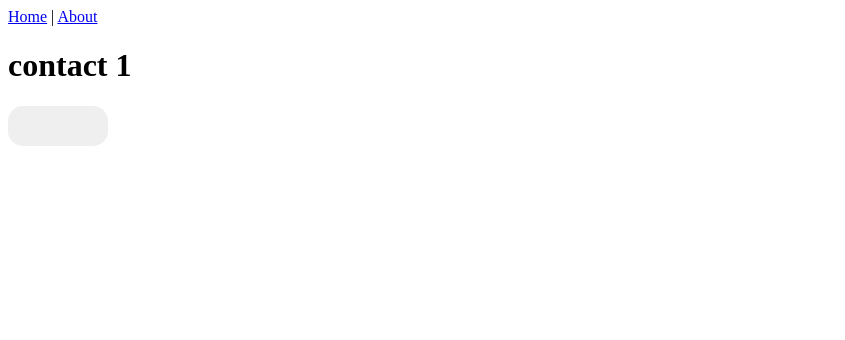
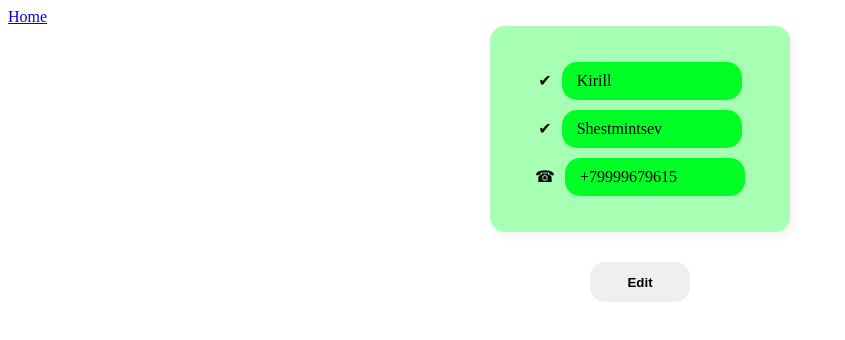
Before and after one commit to shestmintsev-kirill/Contact-book, a Vue app: page /info/1 in a window 1280 px wide. Shown: the top 340 px of the page, without its empty margins (0-845 px from the left). Built offline with nearby package versions, Linux system fonts and the light colour scheme.

Commit message:
full localStorage, sort, add, remove and edit

```diff
--- a/src/App.vue
+++ b/src/App.vue
@@ -1,7 +1,6 @@
 <template>
   <div id="app">
-    <router-link to="/">Home</router-link> |
-    <router-link to="/info">About</router-link>
+    <router-link to="/">Home</router-link>
     <router-view />
   </div>
 </template>
--- a/src/components/AddContact.vue
+++ b/src/components/AddContact.vue
@@ -1,10 +1,26 @@
 <template>
-  <form @submit.prevent="onSubmit">
-    <input v-model="name" placeholder="Name" type="text" />
-    <input v-model="sername" placeholder="Sername" type="text" />
-    <input v-model="tel" placeholder="Tel" type="number" />
+  <transition name="after">
+    <div class="after-mask" @click.self="$emit('closeContact')">
+      <form @submit.prevent="onSubmit" class="after-container">
+        <input maxlength="12" v-model="name" placeholder="Name" type="text" />
+        <input
+          maxlength="12"
+          v-model="sername"
+          placeholder="Sername"
+          type="text"
+        />
+        <input v-model="tel" placeholder="Tel: 7(900)1234567" type="number" />
+        <div class="flex-wrapper">
+          <span v-if="isActive">&#10004;</span>
+          <span v-if="!isActive">&#10008;</span>
+          <p :class="{ active: isActive }" class="validTel">
+            Tel value 11, this {{ tel.length }}
+          </p>
+        </div>
         <button type="submit">add</button>
       </form>
+    </div>
+  </transition>
 </template>
 
 <script>
@@ -15,22 +31,36 @@ export default {
   data: () => ({
     name: "",
     sername: "",
-    tel: ""
+    tel: "",
+    isActive: false
   }),
   methods: {
     ...mapActions("contact", ["addNewContact"]),
     onSubmit() {
-      if ((this.name, this.sermane, this.tel)) {
+      if (
+        (this.name,
+        this.sermane,
+        this.name.length > 3 && this.sername.length > 2,
+        this.tel.length === 11)
+      ) {
         const newContact = {
-          id: Date.now(),
           name: this.name,
           sername: this.sername,
           tel: this.tel
         };
         this.addNewContact(newContact);
-        this.$emit("addContact");
+        this.$emit("closeContact");
       } else {
-        alert("Заполните форму!");
+        alert("Fix!");
+      }
+    }
+  },
+  watch: {
+    tel() {
+      if (this.tel.length === 11) {
+        this.isActive = true;
+      } else {
+        this.isActive = false;
       }
     }
   }
@@ -38,19 +68,14 @@ export default {
 </script>
 
 <style scoped lang="scss">
+@import "../style/style.scss";
+
+@include modal;
+
 input::-webkit-outer-spin-button,
 input::-webkit-inner-spin-button {
   -webkit-appearance: none;
 }
-
-form {
-  border: 5px solid rgba(192, 192, 192, 0.2);
-  border-radius: 20px;
-  padding: 20px 20px;
-  display: flex;
-  align-items: center;
-  flex-direction: column;
-  width: 40%;
 
 input {
   width: 80%;
@@ -69,8 +94,27 @@ form {
     }
   }
 }
-  input:not(last-child) {
-    margin-bottom: 10px;
+
+input + input {
+  margin-top: 10px;
+}
+
+.active {
+  background: rgb(195, 255, 203) !important;
+}
+
+.validTel {
+  padding: 5px 10px;
+  border-radius: 10px;
+  background: rgb(255, 207, 207);
+}
+
+.flex-wrapper {
+  display: flex;
+  align-items: baseline;
+
+  span {
+    margin-right: 10px;
   }
 }
 </style>
--- a/src/components/ContactItem.vue
+++ b/src/components/ContactItem.vue
@@ -4,33 +4,32 @@
       <span>{{ index + 1 }}</span>
       <span>{{ contact.name }}</span>
       <span>{{ contact.sername }}</span>
-      <span>{{ contact.tel }}</span>
+      <span>+{{ contact.tel }}</span>
       <button @click="showReq = true">Delete</button>
       <router-link :to="`/info/${contact.id}`">
         {{ contact.name }} info
       </router-link>
-      <transition name="after">
-        <div v-if="showReq" class="after-mask">
-          <div class="after-container">
-            <p>
-              Are you sure?
-            </p>
-            <div class="btn">
-              <button @click="remove">Yes</button>
-              <button @click="showReq = false">No</button>
-            </div>
-          </div>
-        </div>
-      </transition>
+      <RemoveModal
+        v-if="showReq"
+        @remove="remove"
+        @closeModal="showReq = false"
+      />
     </li>
   </div>
 </template>
 
 <script>
-import { mapActions, mapGetters } from "vuex";
+import { mapGetters, mapMutations } from "vuex";
+import RemoveModal from "./RemoveModal";
 
 export default {
   name: "ContactItem",
+  data: () => ({
+    showReq: false
+  }),
+  components: {
+    RemoveModal
+  },
   props: {
     index: {
       type: Number
@@ -39,18 +38,13 @@ export default {
       type: Object
     }
   },
-  data: () => ({
-    showReq: false,
-    ContactInfo: false
-  }),
   computed: {
     ...mapGetters("contact", ["contactsListed"])
   },
   methods: {
-    ...mapActions("contact", ["removeContact"]),
+    ...mapMutations("contact", ["REMOVE_CONTACT"]),
     remove() {
-      console.log(this.contact.id);
-      this.removeContact(this.contact.id);
+      this.REMOVE_CONTACT(this.contact.id);
     }
   }
 };
@@ -81,63 +75,4 @@ li {
   box-shadow: 0 2px 8px rgba(0, 0, 0, 0.1);
   margin-bottom: 15px;
 }
-
-.btn {
-  width: 100%;
-  display: flex;
-  justify-content: space-between;
-}
-
-.after-mask {
-  position: fixed;
-  z-index: 2;
-  top: 0;
-  left: 0;
-  width: 100%;
-  height: 100%;
-  background-color: rgba(136, 136, 136, 0.1);
-  display: flex;
-  justify-content: center;
-  align-items: center;
-  transition: opacity 0.3s ease;
-}
-.after-container {
-  width: 150px;
-  display: flex;
-  flex-direction: column;
-  align-items: center;
-  padding: 20px 30px;
-  background-color: rgb(255, 255, 255);
-  border-radius: 20px;
-  box-shadow: 0 2px 8px rgba(131, 131, 131, 0.33);
-  transition: all 0.3s ease;
-  animation: opacity 0.3s linear;
-}
-
-.after-enter {
-  opacity: 0;
-}
-
-.after-leave-active {
-  opacity: 0;
-}
-
-.after-enter .after-container,
-.after-leave-active .after-container {
-  transform: scale(1.1);
-}
-
-@keyframes opacity {
-  0% {
-    opacity: 0;
-  }
-
-  50% {
-    opacity: 0.5;
-  }
-
-  100% {
-    opacity: 1;
-  }
-}
 </style>
--- a/src/components/Contacts.vue
+++ /dev/null
@@ -1,34 +0,0 @@
-<template>
-  <div>
-    <ul>
-      <ContactItem
-        v-for="(contact, index) in contactsListed"
-        :key="contact.id"
-        :index="index"
-        :contact="contact"
-      />
-    </ul>
-  </div>
-</template>
-
-<script>
-import { mapGetters } from "vuex";
-import ContactItem from "./ContactItem.vue";
-
-export default {
-  name: "Contacts",
-  components: {
-    ContactItem
-  },
-  computed: {
-    ...mapGetters("contact", ["contactsListed"])
-  },
-  methods: {
-    removeContact(id) {
-      this.$emit("removeContact", id);
-    }
-  }
-};
-</script>
-
-<style scoped lang="scss"></style>
--- /dev/null
+++ b/src/components/Notification.vue
@@ -0,0 +1,55 @@
+<template>
+  <transition name="after">
+    <div class="container">
+      <p>Contact added!</p>
+    </div>
+  </transition>
+</template>
+
+<script>
+export default {
+  name: "Notification"
+};
+</script>
+
+<style lang="scss" scoped>
+.container {
+  width: 100px;
+  height: 50px;
+  position: absolute;
+  top: 0;
+  right: 0;
+  background: rgb(181, 255, 162);
+  padding: 20px;
+  border-bottom-left-radius: 20px;
+  transition: all 0.3s ease;
+  animation: opacity 0.3s linear;
+}
+
+.after-enter {
+  opacity: 0;
+}
+
+.after-leave-active {
+  opacity: 0;
+}
+
+.after-enter .after-container,
+.after-leave-active .after-container {
+  transform: scale(1.1);
+}
+
+@keyframes opacity {
+  0% {
+    opacity: 0;
+  }
+
+  50% {
+    opacity: 0.5;
+  }
+
+  100% {
+    opacity: 1;
+  }
+}
+</style>
--- /dev/null
+++ b/src/components/RemoveModal.vue
@@ -0,0 +1,45 @@
+<template>
+  <transition name="after">
+    <div @click.self="$emit('closeModal')" class="after-mask">
+      <div @click.self="$emit('closeModal')" class="after-wrapper">
+        <div class="after-container">
+          <p>
+            Are you sure?
+          </p>
+          <div class="btn">
+            <button @click="$emit('remove')">Yes</button>
+            <button @click="$emit('closeModal')">No</button>
+          </div>
+        </div>
+      </div>
+    </div>
+  </transition>
+</template>
+
+<script>
+export default {
+  name: "RemoveModal"
+};
+</script>
+
+<style lang="scss" scoped>
+@import "../style/style.scss";
+
+@include modal;
+
+.after-wrapper {
+  width: 40%;
+  display: flex;
+  justify-content: center;
+}
+
+.btn {
+  width: 100%;
+  display: flex;
+  justify-content: space-between;
+
+  button + button {
+    margin-left: 5px;
+  }
+}
+</style>
--- a/src/store/modules/contact.js
+++ b/src/store/modules/contact.js
@@ -2,16 +2,13 @@ const contactStore = {
   namespaced: true,
   state: {
     contacts: [
-      { id: 1, name: "Ivan", sername: "Ivanov", tel: "+79999999914" },
-      { id: 2, name: "Anton", sername: "Fedorov", tel: "+79999999915" },
-      { id: 3, name: "Alina", sername: "Vlasova", tel: "+79999999916" }
+      { name: "Kirill", sername: "Shestmintsev", tel: "79999679615", id: 1 },
+      { name: "Anton", sername: "Ivanov", tel: "79991234567", id: 2 },
+      { name: "Ivan", sername: "Volkov", tel: "79009876543", id: 3 }
     ]
   },
   getters: {
-    contactsListed: ({ contacts }) => contacts,
-    getContactById: ({ contacts }) => id => {
-      return contacts.find(contacts => contacts.id === id);
-    }
+    contactsListed: ({ contacts }) => contacts
   },
   mutations: {
     ADD_CONTACT(state, contact) {
@@ -19,15 +16,24 @@ const contactStore = {
     },
     REMOVE_CONTACT(state, id) {
       state.contacts = state.contacts.filter(c => c.id !== id);
+    },
+    EDIT_CONTACT(state, contactEdit) {
+      const i = state.contacts.findIndex(c => c.id === contactEdit.id);
+      state.contacts.splice(i, 1, contactEdit);
+    },
+    LOCAL_DATA(state, data) {
+      state.contacts = data;
     }
   },
   actions: {
-    addNewContact({ commit }, contact) {
-      const newContact = { ...contact, id: String(Math.random() * 10) };
+    addNewContact({ commit, state }, contact) {
+      const newContact = { ...contact, id: state.contacts.length + Date.now() };
       commit("ADD_CONTACT", newContact);
     },
-    removeContact({ commit }, id) {
-      commit("REMOVE_CONTACT", id);
+    editContact({ commit, state }, edit) {
+      const contactEdit = { ...edit };
+      commit("EDIT_CONTACT", contactEdit);
+      localStorage.contactsListed = JSON.stringify(state.contacts);
     }
   }
 };
--- /dev/null
+++ b/src/style/style.scss
@@ -0,0 +1,57 @@
+//Mixin modal
+@mixin modal {
+  .after-mask {
+    position: fixed;
+    z-index: 2;
+    top: 0;
+    left: 0;
+    width: 100%;
+    height: 100%;
+    background-color: rgba(136, 136, 136, 0.4);
+    display: flex;
+    justify-content: center;
+    align-items: center;
+    transition: opacity 0.3s ease;
+  }
+
+  .after-container {
+    width: 30%;
+    display: flex;
+    flex-direction: column;
+    align-items: center;
+    padding: 20px 30px;
+    background-color: rgb(255, 255, 255);
+    border-radius: 20px;
+    box-shadow: 0 2px 8px rgba(131, 131, 131, 0.33);
+    transition: all 0.3s ease;
+    animation: opacity 0.3s linear;
+  }
+
+  .after-enter {
+    opacity: 0;
+  }
+
+  .after-leave-active {
+    opacity: 0;
+  }
+
+  .after-enter .after-container,
+  .after-leave-active .after-container {
+    transform: scale(1.1);
+  }
+
+  @keyframes opacity {
+    0% {
+      opacity: 0;
+    }
+
+    50% {
+      opacity: 0.5;
+    }
+
+    100% {
+      opacity: 1;
+    }
+  }
+}
+//Mixin modal
--- a/src/views/ContactInfo.vue
+++ b/src/views/ContactInfo.vue
@@ -1,28 +1,185 @@
 <template>
-  <div class="">
-    <h1>contact {{ $route.params.id }}</h1>
-    <button @click="add"></button>
+  <div class="inner flex-center">
+    <div class="card flex-center">
+      <div class="card-container">
+        <ul class="contact">
+          <div class="wrapper-info">
+            <span>&#10004;</span>
+            <li>{{ findContact.name }}</li>
+          </div>
+          <div class="wrapper-info">
+            <span>&#10004;</span>
+            <li>{{ findContact.sername }}</li>
+          </div>
+          <div class="wrapper-info">
+            <span>&#9742;</span>
+            <li>+{{ findContact.tel }}</li>
+          </div>
+        </ul>
+      </div>
+      <button class="btn-edit" @click="showEdit = true">Edit</button>
+      <transition v-if="showEdit" name="after">
+        <div @click.self="showEdit = false" class="after-mask">
+          <form @submit.prevent="edit" class="after-container">
+            <input v-model="name" type="text" />
+            <input v-model="sername" type="text" />
+            <input v-model="tel" type="number" />
+            <div class="btn-form-wrapper">
+              <button type="submit">Edit</button>
+              <button @click.prevent="showEdit = false" class="btn-exit">
+                &#10006;
+              </button>
+            </div>
+          </form>
+        </div>
+      </transition>
+    </div>
   </div>
 </template>
 
 <script>
-import { mapGetters } from "vuex";
+import { mapActions, mapGetters } from "vuex";
 
 export default {
   name: "ContactInfo",
+  data: () => ({
+    showEdit: false,
+    name: "",
+    sername: "",
+    tel: ""
+  }),
   computed: {
-    // ...mapState("contact", ["contacts"]),
-    ...mapGetters("contact", ["getContactById"]),
-    getContact() {
-      return this.getContactById(this.$route.params.id);
+    ...mapGetters("contact", ["contactsListed"]),
+    findContact() {
+      return this.contactsListed.find(c => c.id == this.$route.params.id);
     }
   },
   methods: {
-    add() {
-      console.log(this.this.$route.params.id);
+    ...mapActions("contact", ["editContact"]),
+    edit() {
+      const editedContact = {
+        name: this.name,
+        sername: this.sername,
+        tel: this.tel,
+        id: this.findContact.id
+      };
+      this.editContact(editedContact);
+      this.$router.push("/");
     }
+  },
+  watch: {
+    showEdit() {
+      this.name = this.findContact.name;
+      this.sername = this.findContact.sername;
+      this.tel = this.findContact.tel;
+    }
+    // edit: {
+    //   handler() {
+
+    //   },
+    //   deep: true
+    // }
   }
 };
 </script>
 
-<style scoped lang="scss"></style>
+<style scoped lang="scss">
+@import "../style/style.scss";
+
+@include modal;
+
+input::-webkit-outer-spin-button,
+input::-webkit-inner-spin-button {
+  -webkit-appearance: none;
+}
+
+.contact {
+  display: flex;
+  flex-direction: column;
+  align-items: center;
+}
+
+.wrapper-info {
+  display: flex;
+  align-items: baseline;
+
+  li {
+    width: 150px;
+    border-radius: 15px;
+    border: 0;
+    background: rgb(1, 255, 39);
+    padding: 10px 15px;
+  }
+
+  span {
+    margin-right: 10px;
+  }
+}
+
+.wrapper-info + .wrapper-info {
+  margin-top: 10px;
+}
+
+.btn-exit {
+  width: 40px;
+  background: rgb(255, 85, 85);
+}
+
+.btn-edit {
+  margin: 0 auto;
+}
+
+.btn-form-wrapper {
+  width: 100%;
+  display: flex;
+  justify-content: space-around;
+}
+
+.flex-center {
+  display: flex;
+  justify-content: center;
+}
+
+.inner {
+  padding: 0 20px;
+
+  .card {
+    width: 300px;
+    flex-direction: column;
+
+    &-container {
+      border-radius: 15px;
+      border: 0;
+      background: rgb(167, 255, 180);
+      box-shadow: 4px 4px 10px rgba(0, 0, 0, 0.06);
+      margin-bottom: 30px;
+
+      .contact {
+        padding: 20px;
+        list-style: none;
+      }
+    }
+  }
+}
+
+input {
+  width: 80%;
+  outline: none;
+  border-radius: 15px;
+  border: 0;
+  background: rgb(240, 240, 240);
+  box-shadow: 4px 4px 10px rgba(0, 0, 0, 0.06);
+  padding: 10px;
+  transition: 0.6s;
+
+  &:focus {
+    background: rgb(212, 224, 255);
+    &::placeholder {
+      text-shadow: 1px 0px 10px rgba(113, 151, 151, 0.4);
+    }
+  }
+}
+input:not(last-child) {
+  margin-bottom: 10px;
+}
+</style>
--- a/src/views/ContactList.vue
+++ b/src/views/ContactList.vue
@@ -3,6 +3,9 @@
     <div class="section-content">
       <div class="section-content-title">
         <h1>Contact Page</h1>
+      </div>
+      <div class="section-content-title">
+        <h1>{{ contactsListed.length }} contacts</h1>
       </div>
       <div class="section-content_add">
         <button
@@ -19,42 +22,88 @@
         >
           Close
         </button>
-        <AddContact @addContact="addContact" v-if="showAddContact" />
+        <AddContact
+          @closeContact="showAddContact = false"
+          v-if="showAddContact"
+        />
       </div>
       <div class="section-content-container">
         <div class="section-content-container_contact">
-          <Contacts v-if="contacts.length" @removeContact="removeContact" />
-          <p class="empty" v-else>Not Contacts!</p>
+          <div>
+            <ul>
+              <ContactItem
+                v-for="(contact, index) in contactsListed"
+                :key="contact.id"
+                :index="index"
+                :contact="contact"
+              />
+            </ul>
+            <button @click="sortContacts">
+              SORT
+            </button>
+            <button @click="noSortContacts">no SORT</button>
+          </div>
+          <p v-if="contactsListed.length < 1" class="empty">Not Contacts!</p>
         </div>
       </div>
     </div>
+    <Notification v-if="showNotification" />
   </div>
 </template>
 
 <script>
 import AddContact from "../components/AddContact.vue";
-import Contacts from "../components/Contacts.vue";
+import ContactItem from "../components/ContactItem.vue";
+import Notification from "../components/Notification.vue";
+import { mapGetters, mapMutations } from "vuex";
 
 export default {
   name: "ContactList",
   components: {
-    Contacts,
-    AddContact
+    ContactItem,
+    AddContact,
+    Notification
   },
   data: () => ({
-    contacts: [
-      { id: 1, name: "Ivan", sername: "Ivanov", tel: "+79999999914" },
-      { id: 2, name: "Anton", sername: "Fedorov", tel: "+79999999915" },
-      { id: 3, name: "Alina", sername: "Vlasova", tel: "+79999999916" }
-    ],
-    showAddContact: false
+    showAddContact: false,
+    showNotification: false
   }),
+  computed: {
+    ...mapGetters("contact", ["contactsListed"])
+    // sortContacts() {
+    //   return this.contactsListed.sort((prev, next) => {
+    //     if (prev.name < next.name) return -1;
+    //     if (prev.name < next.name) return 1;
+    //   });
+    // }
+  },
   methods: {
-    removeContact(id) {
-      this.contacts = this.contacts.filter(c => c.id !== id);
+    ...mapMutations("contact", ["LOCAL_DATA"]),
+    sortContacts() {
+      this.contactsListed.sort((prev, next) => {
+        if (prev.name < next.name) return -1;
+        if (prev.name < next.name) return 1;
+      });
     },
-    addContact() {
-      this.showAddContact = false;
+    noSortContacts() {
+      this.contactsListed.sort((prev, next) => {
+        if (prev.id < next.id) return -1;
+        if (prev.id < next.id) return 1;
+      });
+    },
+    test() {
+      console.log(this.sortContacts());
+    }
+  },
+  watch: {
+    contactsListed() {
+      localStorage.contactsListed = JSON.stringify(this.contactsListed);
+    }
+  },
+  created() {
+    if (localStorage.contactsListed) {
+      const data = JSON.parse(localStorage.contactsListed);
+      this.LOCAL_DATA(data);
     }
   }
 };
```
Lines whose indentation alone changed are shown as unchanged.
